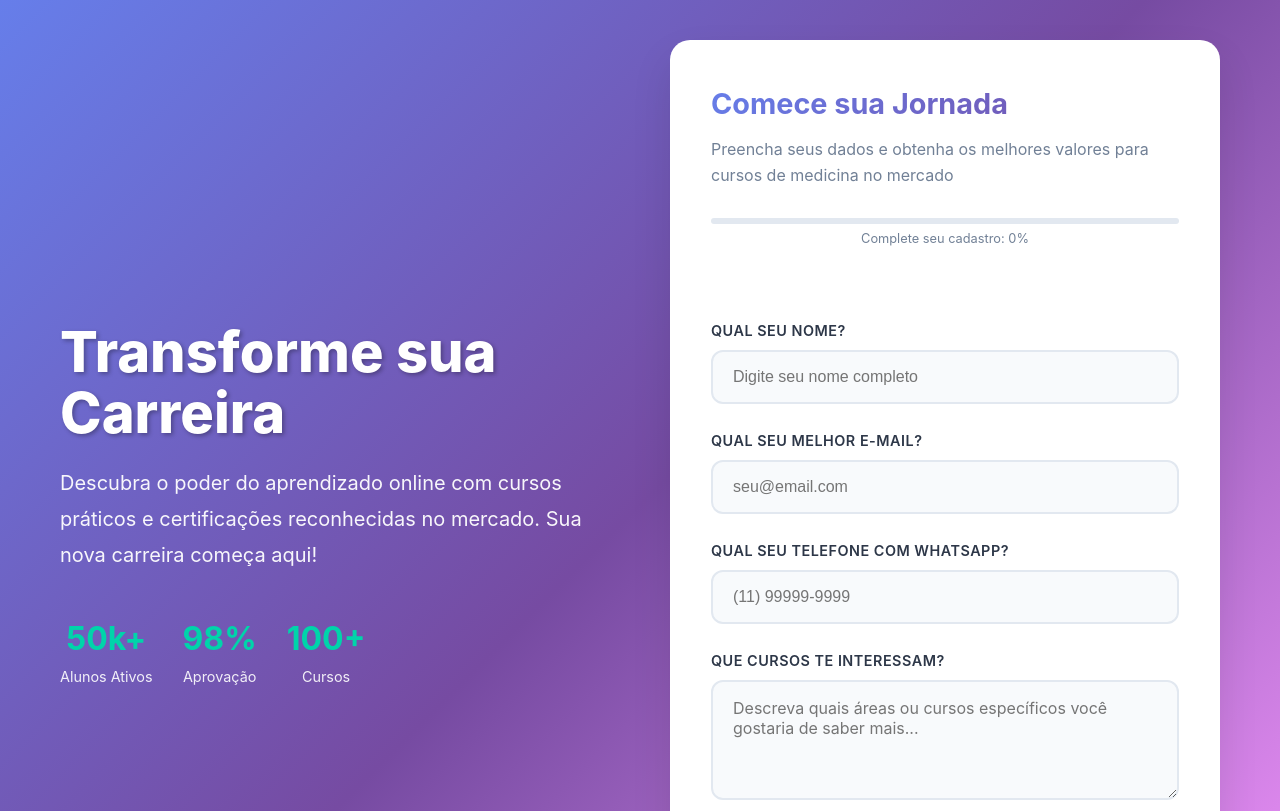
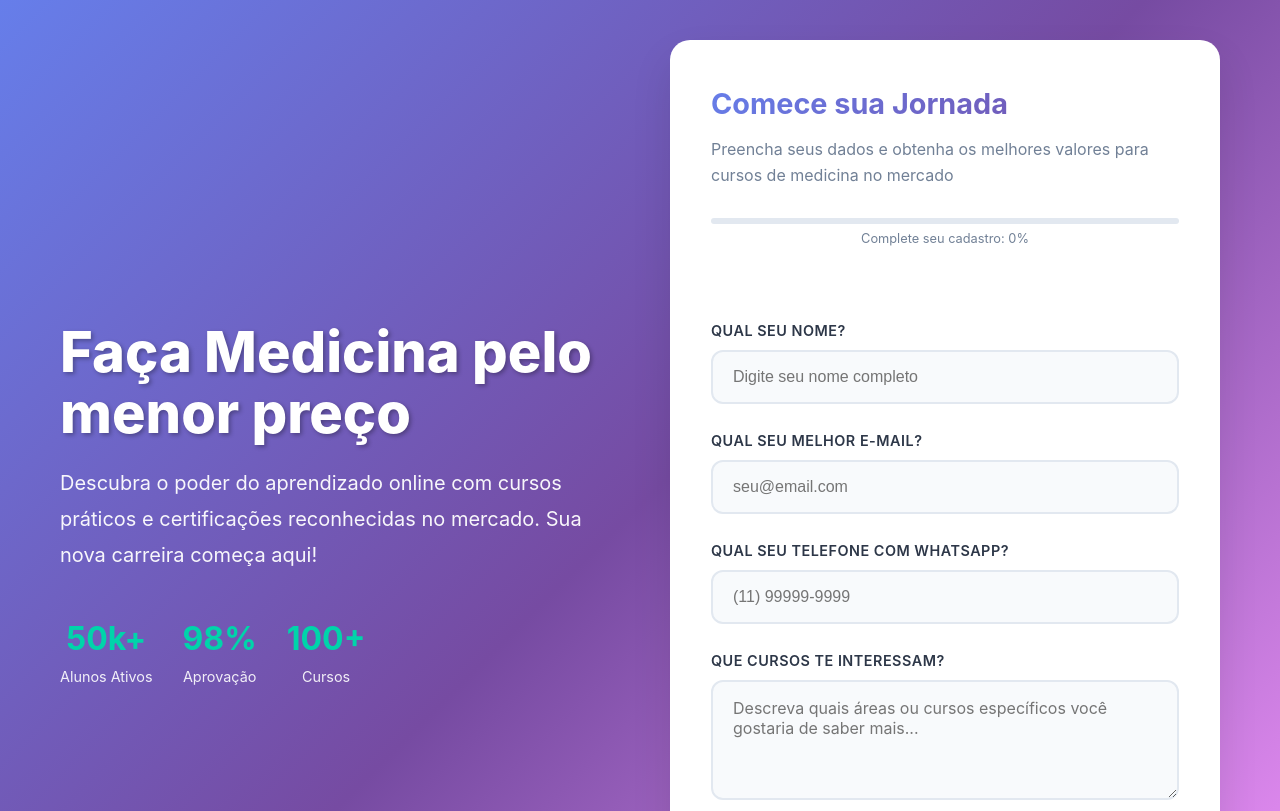
Before and after one commit to ffrafael/Purchasing-Group, a plain HTML site: page index.html in a window 1280 px wide. Shown: the top 811 px of the page. Drawn offline with Linux system fonts and the light colour scheme.

Commit message:
Alteração de label

```diff
--- a/index.html
+++ b/index.html
@@ -299,7 +299,7 @@
         <div class="hero-section">
             <!-- Lado Esquerdo - Texto -->
             <div class="hero-text fade-in">
-                <h1>Transforme sua Carreira</h1>
+                <h1>Faça Medicina pelo menor preço</h1>
                 <p>Descubra o poder do aprendizado online com cursos práticos e certificações reconhecidas no mercado. Sua nova carreira começa aqui!</p>
 
                 <div class="stats">
```
